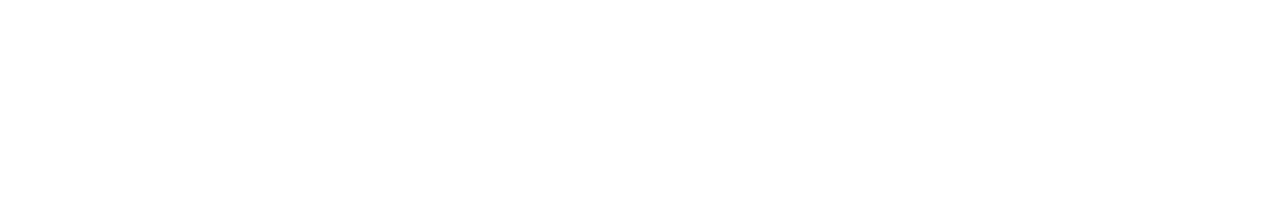
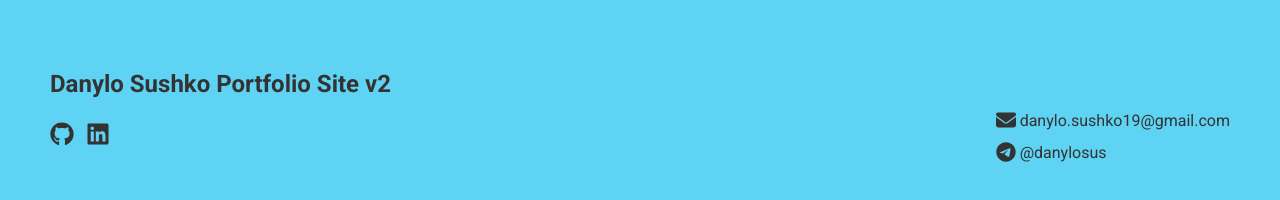
Before and after one commit to DanyloSus/portfolio-site-v2, a React (Vite) app: page / in a window 1280 px wide. Shown: the part 4037-4237 px from the top of the page. Before the commit the page ends 4007 px from the top, so only its background shows below. Built offline with nearby package versions, Linux system fonts and the light colour scheme; no server answers.

Commit message:
Add footer

```diff
--- /dev/null
+++ b/src/Elements/Footer.css
@@ -0,0 +1,78 @@
+.footer {
+  width: 100%;
+
+  padding: 100px 50px;
+
+  background-color: var(--react-color);
+
+  color: var(--text);
+}
+
+.footer div {
+  display: flex;
+  justify-content: space-between;
+}
+
+.ol li,
+.ul li {
+  list-style: none;
+
+  display: flex;
+  align-items: center;
+  gap: 4px;
+}
+
+.ul {
+  flex-direction: column;
+}
+
+.ol,
+.ul {
+  display: flex;
+  gap: 12px;
+
+  margin-top: 12px;
+}
+
+svg {
+  width: 24px;
+  height: 24px;
+
+  fill: var(--text);
+
+  transition: fill 0.3s ease-in-out;
+}
+
+.ul svg {
+  width: 20px;
+  height: 20px;
+}
+
+.ol svg {
+  cursor: pointer;
+}
+
+.ol svg:hover {
+  fill: var(--white);
+}
+
+@media screen and (max-width: 600px) {
+  .footer {
+    display: flex;
+    flex-direction: column;
+    gap: 16px;
+
+    text-align: center;
+  }
+
+  .footer div {
+    flex-direction: column;
+    gap: 16px;
+    align-items: center;
+    justify-content: center;
+  }
+
+  .ul {
+    align-items: center;
+  }
+}
--- /dev/null
+++ b/src/Elements/Footer.jsx
@@ -0,0 +1,59 @@
+import "./Footer.css";
+
+const Footer = () => {
+  return (
+    <footer className="footer">
+      <h2>Danylo Sushko Portfolio Site v2</h2>
+      <div>
+        <ol className="ol">
+          <li>
+            <a href="https://github.com/DanyloSus">
+              <svg
+                xmlns="http://www.w3.org/2000/svg"
+                height="1em"
+                viewBox="0 0 496 512"
+              >
+                <path d="M165.9 397.4c0 2-2.3 3.6-5.2 3.6-3.3.3-5.6-1.3-5.6-3.6 0-2 2.3-3.6 5.2-3.6 3-.3 5.6 1.3 5.6 3.6zm-31.1-4.5c-.7 2 1.3 4.3 4.3 4.9 2.6 1 5.6 0 6.2-2s-1.3-4.3-4.3-5.2c-2.6-.7-5.5.3-6.2 2.3zm44.2-1.7c-2.9.7-4.9 2.6-4.6 4.9.3 2 2.9 3.3 5.9 2.6 2.9-.7 4.9-2.6 4.6-4.6-.3-1.9-3-3.2-5.9-2.9zM244.8 8C106.1 8 0 113.3 0 252c0 110.9 69.8 205.8 169.5 239.2 12.8 2.3 17.3-5.6 17.3-12.1 0-6.2-.3-40.4-.3-61.4 0 0-70 15-84.7-29.8 0 0-11.4-29.1-27.8-36.6 0 0-22.9-15.7 1.6-15.4 0 0 24.9 2 38.6 25.8 21.9 38.6 58.6 27.5 72.9 20.9 2.3-16 8.8-27.1 16-33.7-55.9-6.2-112.3-14.3-112.3-110.5 0-27.5 7.6-41.3 23.6-58.9-2.6-6.5-11.1-33.3 2.6-67.9 20.9-6.5 69 27 69 27 20-5.6 41.5-8.5 62.8-8.5s42.8 2.9 62.8 8.5c0 0 48.1-33.6 69-27 13.7 34.7 5.2 61.4 2.6 67.9 16 17.7 25.8 31.5 25.8 58.9 0 96.5-58.9 104.2-114.8 110.5 9.2 7.9 17 22.9 17 46.4 0 33.7-.3 75.4-.3 83.6 0 6.5 4.6 14.4 17.3 12.1C428.2 457.8 496 362.9 496 252 496 113.3 383.5 8 244.8 8zM97.2 352.9c-1.3 1-1 3.3.7 5.2 1.6 1.6 3.9 2.3 5.2 1 1.3-1 1-3.3-.7-5.2-1.6-1.6-3.9-2.3-5.2-1zm-10.8-8.1c-.7 1.3.3 2.9 2.3 3.9 1.6 1 3.6.7 4.3-.7.7-1.3-.3-2.9-2.3-3.9-2-.6-3.6-.3-4.3.7zm32.4 35.6c-1.6 1.3-1 4.3 1.3 6.2 2.3 2.3 5.2 2.6 6.5 1 1.3-1.3.7-4.3-1.3-6.2-2.2-2.3-5.2-2.6-6.5-1zm-11.4-14.7c-1.6 1-1.6 3.6 0 5.9 1.6 2.3 4.3 3.3 5.6 2.3 1.6-1.3 1.6-3.9 0-6.2-1.4-2.3-4-3.3-5.6-2z" />
+              </svg>
+            </a>
+          </li>
+          <li>
+            <a href="https://www.linkedin.com/in/%D0%B4%D0%B0%D0%BD%D0%B8%D0%BB%D0%BE-%D1%81%D1%83%D1%88%D0%BA%D0%BE-895206289/">
+              <svg
+                xmlns="http://www.w3.org/2000/svg"
+                height="1em"
+                viewBox="0 0 448 512"
+              >
+                <path d="M416 32H31.9C14.3 32 0 46.5 0 64.3v383.4C0 465.5 14.3 480 31.9 480H416c17.6 0 32-14.5 32-32.3V64.3c0-17.8-14.4-32.3-32-32.3zM135.4 416H69V202.2h66.5V416zm-33.2-243c-21.3 0-38.5-17.3-38.5-38.5S80.9 96 102.2 96c21.2 0 38.5 17.3 38.5 38.5 0 21.3-17.2 38.5-38.5 38.5zm282.1 243h-66.4V312c0-24.8-.5-56.7-34.5-56.7-34.6 0-39.9 27-39.9 54.9V416h-66.4V202.2h63.7v29.2h.9c8.9-16.8 30.6-34.5 62.9-34.5 67.2 0 79.7 44.3 79.7 101.9V416z" />
+              </svg>
+            </a>
+          </li>
+        </ol>
+        <ul className="ul">
+          <li>
+            <svg
+              xmlns="http://www.w3.org/2000/svg"
+              height="1em"
+              viewBox="0 0 512 512"
+            >
+              <path d="M48 64C21.5 64 0 85.5 0 112c0 15.1 7.1 29.3 19.2 38.4L236.8 313.6c11.4 8.5 27 8.5 38.4 0L492.8 150.4c12.1-9.1 19.2-23.3 19.2-38.4c0-26.5-21.5-48-48-48H48zM0 176V384c0 35.3 28.7 64 64 64H448c35.3 0 64-28.7 64-64V176L294.4 339.2c-22.8 17.1-54 17.1-76.8 0L0 176z" />
+            </svg>
+            danylo.sushko19@gmail.com
+          </li>
+          <li>
+            <svg
+              xmlns="http://www.w3.org/2000/svg"
+              height="1em"
+              viewBox="0 0 496 512"
+            >
+              <path d="M248,8C111.033,8,0,119.033,0,256S111.033,504,248,504,496,392.967,496,256,384.967,8,248,8ZM362.952,176.66c-3.732,39.215-19.881,134.378-28.1,178.3-3.476,18.584-10.322,24.816-16.948,25.425-14.4,1.326-25.338-9.517-39.287-18.661-21.827-14.308-34.158-23.215-55.346-37.177-24.485-16.135-8.612-25,5.342-39.5,3.652-3.793,67.107-61.51,68.335-66.746.153-.655.3-3.1-1.154-4.384s-3.59-.849-5.135-.5q-3.283.746-104.608,69.142-14.845,10.194-26.894,9.934c-8.855-.191-25.888-5.006-38.551-9.123-15.531-5.048-27.875-7.717-26.8-16.291q.84-6.7,18.45-13.7,108.446-47.248,144.628-62.3c68.872-28.647,83.183-33.623,92.511-33.789,2.052-.034,6.639.474,9.61,2.885a10.452,10.452,0,0,1,3.53,6.716A43.765,43.765,0,0,1,362.952,176.66Z" />
+            </svg>
+            @danylosus
+          </li>
+        </ul>
+      </div>
+    </footer>
+  );
+};
+
+export default Footer;
--- a/src/Elements/Portfolio/Portfolio.jsx
+++ b/src/Elements/Portfolio/Portfolio.jsx
@@ -12,6 +12,7 @@
 import BurgerContextProvider from "../../Contexts/BurgerContext";
 
 import useReveal from "../../Hooks/useReveal";
+import Footer from "../Footer";
 
 const PortfolioElement = () => {
   const refs = {
@@ -82,17 +83,18 @@
 
   return (
     <BurgerContextProvider>
+      <Header
+        burger={<Burger />}
+        scrollToRef={scrollToRef}
+        activeSection={activeSection}
+      />
       <main className="portfolio">
-        <Header
-          burger={<Burger />}
-          scrollToRef={scrollToRef}
-          activeSection={activeSection}
-        />
         <FirstElement ref={refs.firstRef} />
         <SecondElement ref={refs.secondRef} />
         <ThirdElement ref={refs.thirdRef} />
         <FourthElement ref={refs.fourthRef} />
       </main>
+      <Footer />
     </BurgerContextProvider>
   );
 };
```
